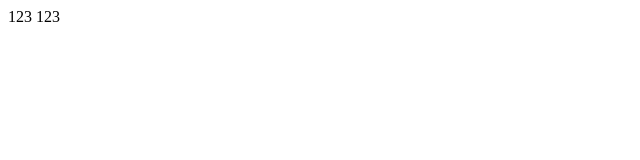
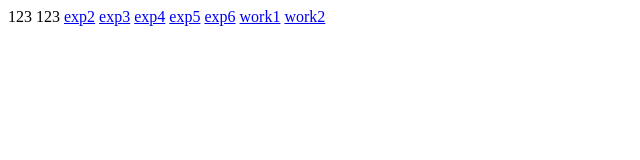
Before and after one commit to lcclass/test, a plain HTML site: page index.html in a window 1280 px wide. Shown: the whole page, without its empty margins (0-640 px from the left). Drawn offline with Linux system fonts and the light colour scheme.

Commit message:
Update index.html

```diff
--- a/index.html
+++ b/index.html
@@ -8,5 +8,12 @@
 <body>
     123
     123
+    <a href="pro/exp2.zip">exp2</a>
+    <a href="pro/exp3.zip">exp3</a>
+    <a href="pro/exp4.zip">exp4</a>
+    <a href="pro/exp5.zip">exp5</a>
+    <a href="pro/exp6.zip">exp6</a>
+    <a href="pro/work1.zip">work1</a>
+    <a href="pro/work2.zip">work2</a>
 </body>
 </html>
```
